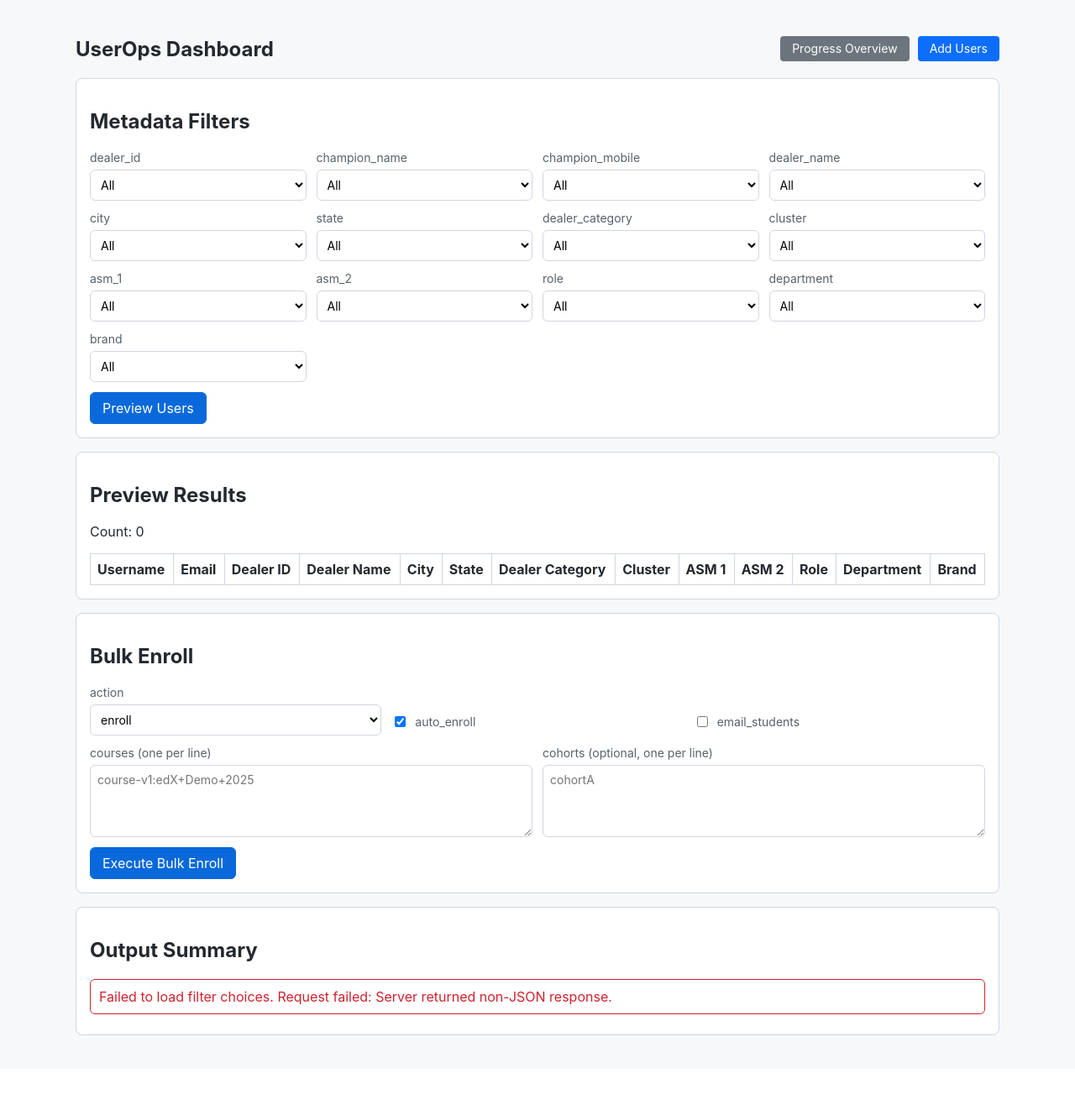
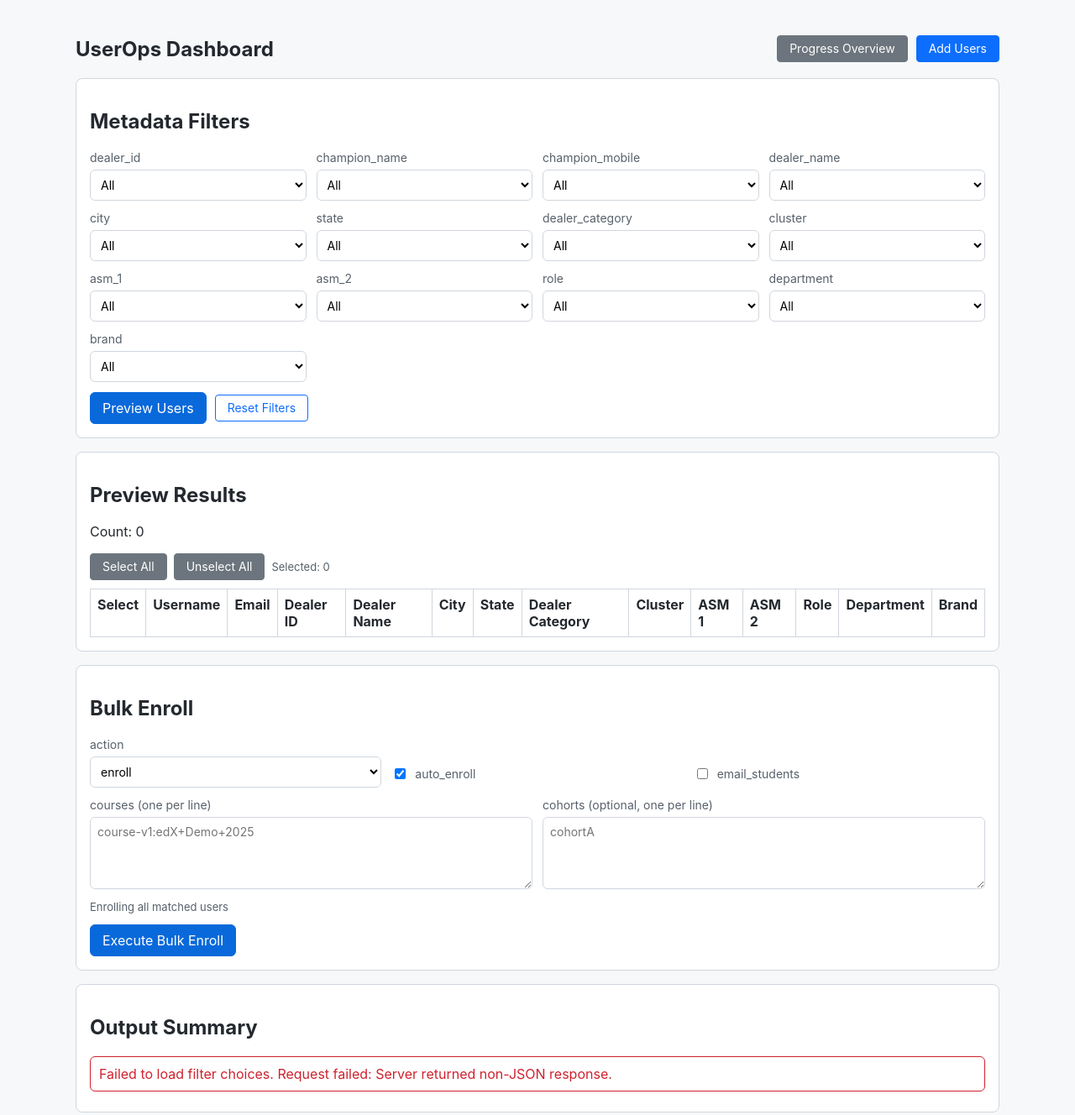
Before and after one commit to ac-2025-sep/lms-batch-enrollment, a Django app: template userops/templates/userops/dashboard.html in a window 1280 px wide. Shown: the top 1328 px of the page at 84% size. Before the commit the page ends 1233 px from the top, so only its background shows below. Run offline with Django 3.2, Linux system fonts and the light colour scheme; the template is opened without the code that fills it, so the values that code supplies are empty.

Commit message:
Add preview selection controls and selected-only bulk enrollment

```diff
--- a/userops/static/userops/dashboard.css
+++ b/userops/static/userops/dashboard.css
@@ -129,7 +129,6 @@
   color: #cf222e;
 }
 
-
 .dashboard-header {
   display: flex;
   justify-content: space-between;
@@ -143,6 +142,21 @@
   align-items: center;
 }
 
+.filter-actions {
+  display: flex;
+  gap: 10px;
+  flex-wrap: wrap;
+  align-items: center;
+}
+
+.preview-actions {
+  display: flex;
+  align-items: center;
+  gap: 8px;
+  flex-wrap: wrap;
+  margin-bottom: 10px;
+}
+
 .admin-btn {
   display: inline-block;
   padding: 8px 14px;
@@ -152,6 +166,7 @@
   line-height: 1;
   color: #fff;
   background: #0d6efd;
+  border: 1px solid #0d6efd;
 }
 
 .admin-btn:hover {
@@ -160,8 +175,31 @@
 
 .secondary-btn {
   background: #6c757d;
+  border-color: #6c757d;
 }
 
 .secondary-btn:hover {
   background: #5c636a;
 }
+
+.outline-btn {
+  background: transparent;
+  color: #0d6efd;
+}
+
+.outline-btn:hover {
+  background: #e9f2ff;
+}
+
+.muted {
+  color: var(--muted);
+  font-size: 13px;
+}
+
+.small {
+  font-size: 12px;
+}
+
+.no-identifier {
+  color: var(--muted);
+}
--- a/userops/static/userops/dashboard.js
+++ b/userops/static/userops/dashboard.js
@@ -31,6 +31,8 @@
     "brand",
   ];
 
+  const selectedIdentifiers = new Set();
+
   function getCookie(name) {
     const prefix = `${name}=`;
     const cookies = document.cookie ? document.cookie.split(";") : [];
@@ -50,6 +52,18 @@
       .filter(Boolean);
   }
 
+  function getUserIdentifier(user) {
+    const email = (user.email || "").trim();
+    if (email) {
+      return email;
+    }
+    const username = (user.username || "").trim();
+    if (username) {
+      return username;
+    }
+    return "";
+  }
+
   function collectFilters() {
     const filters = {};
     for (const key of FILTER_KEYS) {
@@ -61,10 +75,28 @@
     return filters;
   }
 
+  function clearStatus() {
+    const statusBox = document.getElementById("status-box");
+    statusBox.textContent = "";
+    statusBox.className = "status";
+  }
+
   function setStatus(message, level) {
     const statusBox = document.getElementById("status-box");
     statusBox.textContent = message;
     statusBox.className = `status ${level || "info"}`;
+  }
+
+  function updateSelectionCount() {
+    document.getElementById("selectedCount").textContent = `Selected: ${selectedIdentifiers.size}`;
+    document.getElementById("execute-scope-hint").textContent = selectedIdentifiers.size
+      ? "Enrolling selected users only"
+      : "Enrolling all matched users";
+  }
+
+  function clearSelectionState() {
+    selectedIdentifiers.clear();
+    updateSelectionCount();
   }
 
   function renderPreviewRows(sample) {
@@ -72,10 +104,62 @@
     body.innerHTML = "";
 
     for (const user of sample || []) {
+      const identifier = getUserIdentifier(user);
+      const hasIdentifier = Boolean(identifier);
+      const hasEmail = Boolean((user.email || "").trim());
       const row = document.createElement("tr");
-      row.innerHTML = PREVIEW_COLUMNS.map((column) => `<td class="meta">${user[column] || ""}</td>`).join("");
+
+      const checkboxCell = document.createElement("td");
+      const checkbox = document.createElement("input");
+      checkbox.type = "checkbox";
+      checkbox.className = "user-select";
+
+      if (hasIdentifier) {
+        checkbox.dataset.identifier = identifier;
+        checkbox.dataset.email = (user.email || "").trim();
+        checkbox.dataset.username = (user.username || "").trim();
+        checkbox.addEventListener("change", function () {
+          if (checkbox.checked) {
+            selectedIdentifiers.add(identifier);
+          } else {
+            selectedIdentifiers.delete(identifier);
+          }
+          updateSelectionCount();
+        });
+      } else {
+        checkbox.disabled = true;
+        checkbox.title = "Cannot select user with no email or username";
+        checkboxCell.classList.add("no-identifier");
+        checkboxCell.textContent = "No email";
+      }
+
+      if (hasIdentifier) {
+        checkboxCell.appendChild(checkbox);
+        if (!hasEmail) {
+          const badge = document.createElement("span");
+          badge.className = "muted small";
+          badge.textContent = " (no email)";
+          checkboxCell.appendChild(badge);
+        }
+      }
+      row.appendChild(checkboxCell);
+
+      for (const column of PREVIEW_COLUMNS) {
+        const value = user[column] || "";
+        const cell = document.createElement("td");
+        cell.className = "meta";
+        cell.textContent = value;
+        row.appendChild(cell);
+      }
+
       body.appendChild(row);
     }
+  }
+
+  function resetPreviewResults() {
+    document.getElementById("preview-count").textContent = "Count: 0";
+    document.querySelector("#preview-table tbody").innerHTML = "";
+    clearSelectionState();
   }
 
   function populateFilterChoices(choices) {
@@ -175,6 +259,7 @@
         filters: collectFilters(),
       });
       document.getElementById("preview-count").textContent = `Count: ${result.count || 0}`;
+      clearSelectionState();
       renderPreviewRows(result.sample || []);
       setStatus("Preview loaded successfully.", "success");
     } catch (error) {
@@ -182,6 +267,39 @@
     } finally {
       previewBtn.disabled = false;
     }
+  }
+
+  function handleSelectAll() {
+    const checkboxes = document.querySelectorAll(".user-select");
+    for (const checkbox of checkboxes) {
+      if (checkbox.disabled) {
+        continue;
+      }
+      checkbox.checked = true;
+      if (checkbox.dataset.identifier) {
+        selectedIdentifiers.add(checkbox.dataset.identifier);
+      }
+    }
+    updateSelectionCount();
+  }
+
+  function handleUnselectAll() {
+    const checkboxes = document.querySelectorAll(".user-select");
+    for (const checkbox of checkboxes) {
+      checkbox.checked = false;
+    }
+    clearSelectionState();
+  }
+
+  function handleResetFilters() {
+    for (const key of FILTER_KEYS) {
+      const select = document.getElementById(`filter-${key}`);
+      if (select) {
+        select.value = "";
+      }
+    }
+    resetPreviewResults();
+    clearStatus();
   }
 
   async function handleExecute() {
@@ -199,18 +317,24 @@
       return;
     }
 
+    const payload = {
+      filters: collectFilters(),
+      courses,
+      cohorts,
+      action: document.getElementById("bulk-action").value,
+      auto_enroll: document.getElementById("bulk-auto_enroll").checked,
+      email_students: document.getElementById("bulk-email_students").checked,
+    };
+
+    if (selectedIdentifiers.size > 0) {
+      payload.selected_identifiers = Array.from(selectedIdentifiers);
+    }
+
     executeBtn.disabled = true;
     setStatus("Executing bulk operation...", "info");
 
     try {
-      const result = await postJSON("/api/userops/v1/bulk-enroll/by-metadata", {
-        filters: collectFilters(),
-        courses,
-        cohorts,
-        action: document.getElementById("bulk-action").value,
-        auto_enroll: document.getElementById("bulk-auto_enroll").checked,
-        email_students: document.getElementById("bulk-email_students").checked,
-      });
+      const result = await postJSON("/api/userops/v1/bulk-enroll/by-metadata", payload);
 
       const summary = [
         `matched_users: ${result.matched_users}`,
@@ -229,7 +353,11 @@
 
   document.addEventListener("DOMContentLoaded", function () {
     loadMetadataChoices();
+    updateSelectionCount();
     document.getElementById("preview-btn").addEventListener("click", handlePreview);
     document.getElementById("execute-btn").addEventListener("click", handleExecute);
+    document.getElementById("resetFiltersBtn").addEventListener("click", handleResetFilters);
+    document.getElementById("selectAllBtn").addEventListener("click", handleSelectAll);
+    document.getElementById("unselectAllBtn").addEventListener("click", handleUnselectAll);
   });
 })();
--- a/userops/templates/userops/dashboard.html
+++ b/userops/templates/userops/dashboard.html
@@ -40,16 +40,25 @@
         <label>department <select id="filter-department"><option value="">All</option></select></label>
         <label>brand <select id="filter-brand"><option value="">All</option></select></label>
       </div>
-      <button id="preview-btn" type="button">Preview Users</button>
+      <div class="filter-actions">
+        <button id="preview-btn" type="button">Preview Users</button>
+        <button id="resetFiltersBtn" type="button" class="admin-btn outline-btn">Reset Filters</button>
+      </div>
     </section>
 
     <section class="card">
       <h2>Preview Results</h2>
       <p id="preview-count">Count: 0</p>
+      <div class="preview-actions">
+        <button id="selectAllBtn" type="button" class="admin-btn secondary-btn">Select All</button>
+        <button id="unselectAllBtn" type="button" class="admin-btn secondary-btn">Unselect All</button>
+        <span id="selectedCount" class="muted">Selected: 0</span>
+      </div>
       <div class="table-wrap">
         <table id="preview-table">
           <thead>
             <tr>
+              <th>Select</th>
               <th>Username</th>
               <th>Email</th>
               <th>Dealer ID</th>
@@ -92,6 +101,7 @@
         </label>
       </div>
 
+      <p id="execute-scope-hint" class="muted">Enrolling all matched users</p>
       <button id="execute-btn" type="button">Execute Bulk Enroll</button>
     </section>
 
```
Also changed, not shown: userops/api/serializers.py (+13 -0 lines), userops/api/views.py (+13 -8 lines).
